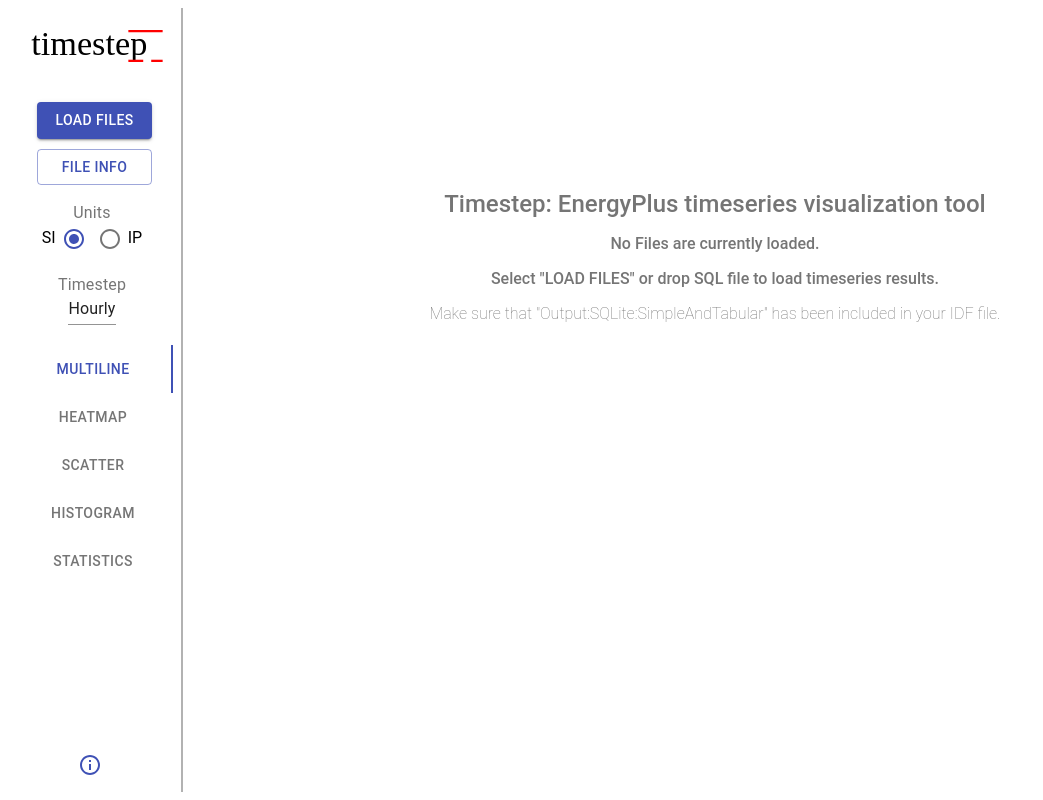
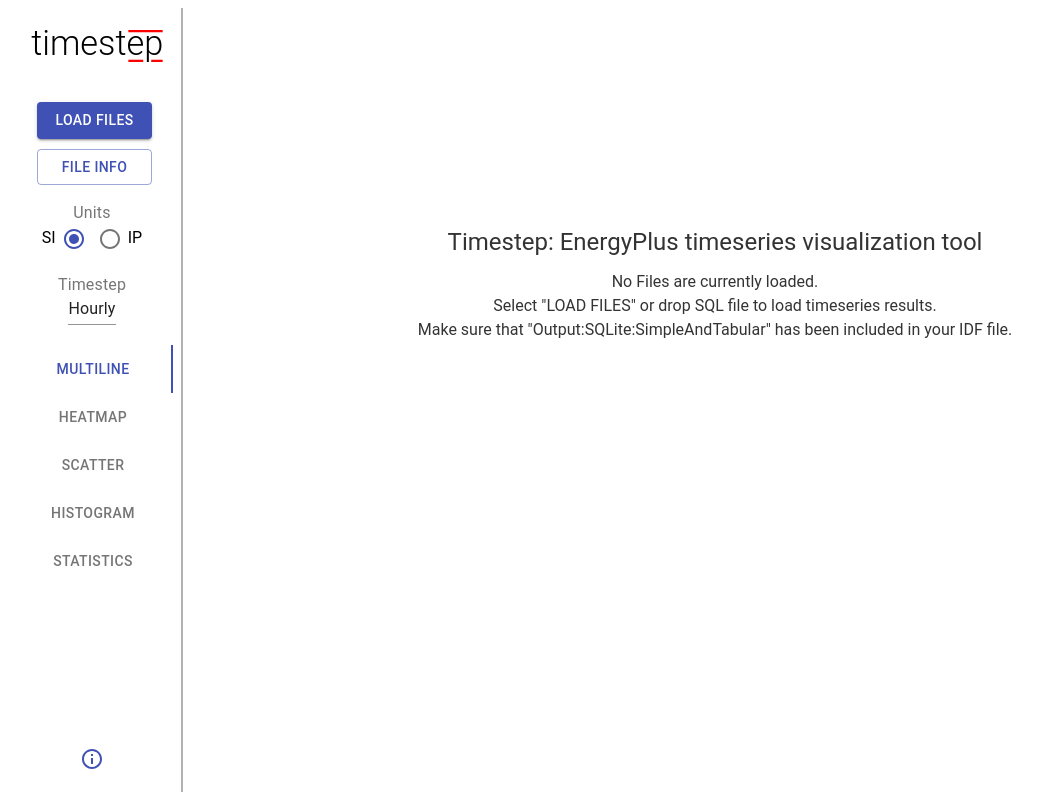
Before and after one commit to michaelsweeney/timestep, a React app in the folder app/: page / in a window 1280 px wide. Shown: the whole page, without its empty margins (0-1043 px from the left). Built offline with nearby package versions, Linux system fonts and the light colour scheme; the HTML template or start-up script is replaced by a standard one.

Commit message:
minor formatting

```diff
--- a/app/src/css/app.global.css
+++ b/app/src/css/app.global.css
@@ -1,17 +1,17 @@
 
 @font-face {
   font-family: "Roboto";
-  src: local("./fonts/Roboto-Black.ttf") format("truetype"),
-  local("./fonts/Roboto-BlackItalic.ttf") format("truetype"),
-  local("./fonts/Roboto-Bold.ttf") format("truetype"),
-  local("./fonts/Roboto-BoldItalic.ttf") format("truetype"),
-  local("./fonts/Roboto-Light.ttf") format("truetype"),
-  local("./fonts/Roboto-LightItalic.ttf") format("truetype"),
-  local("./fonts/Roboto-Medium.ttf") format("truetype"),
-  local("./fonts/Roboto-MediumItalic.ttf") format("truetype"),
-  local("./fonts/Roboto-Regular.ttf") format("truetype"),
-  local("./fonts/Roboto-Thin.ttf") format("truetype"),
-  local("./fonts/Roboto-ThinItalic.ttf") format("truetype");
+  src: local('Roboto-Black') url("../fonts/Roboto-Black.ttf") format("truetype"),
+  local('Roboto-BlackItalic') url("../fonts/Roboto-BlackItalic.ttf") format("truetype"),
+  local('Roboto-Bold') url("../fonts/Roboto-Bold.ttf") format("truetype"),
+  local('Roboto-BoldItalic') url("../fonts/Roboto-BoldItalic.ttf") format("truetype"),
+  local('Roboto-Light') url("../fonts/Roboto-Light.ttf") format("truetype"),
+  local('Roboto-LightItalic') url("../fonts/Roboto-LightItalic.ttf") format("truetype"),
+  local('Roboto-Medium') url("../fonts/Roboto-Medium.ttf") format("truetype"),
+  local('Roboto-MediumItalic') url("../fonts/Roboto-MediumItalic.ttf") format("truetype"),
+  local('Roboto-Regular') url("../fonts/Roboto-Regular.ttf") format("truetype"),
+  local('Roboto-Thin') url("../fonts/Roboto-Thin.ttf") format("truetype"),
+  local('Roboto-ThinItalic') url("../fonts/Roboto-ThinItalic.ttf") format("truetype");
 }
 
 
--- a/app/src/js/components/infocontainer.tsx
+++ b/app/src/js/components/infocontainer.tsx
@@ -6,19 +6,11 @@
 
 const useStyles = makeStyles(
   {
-    root: {
-      position: 'absolute',
-      bottom: 10,
-      left: 50,
-      backgroundColor: 'white'
-    },
-    icon: {
-      '&:hover': {
-        color: 'red'
-      }
-    },
+    root: {},
+
     button: {
-      borderWidth: '0px !important'
+      borderWidth: '0px !important',
+      verticalAlign: 'bottom'
     }
   },
   {
--- a/app/src/js/components/landingpage.tsx
+++ b/app/src/js/components/landingpage.tsx
@@ -5,27 +5,20 @@
   {
     root: {
       textAlign: 'center',
-      marginTop: '15%',
-      marginBottom: '20%',
+      marginTop: 200,
+      marginBottom: 40,
       padding: 20,
-      color: 'rgba(0,0,0,0.54)'
+      color: 'rgba(0,0,0,0.8)'
     },
     title: {
       fontSize: 24,
-      marginBottom: 16,
-      fontWeight: 500
+      marginBottom: 16
     },
     maintext: {
       fontSize: 16,
-      marginBottom: 16,
-      fontWeight: 500
-    },
-    subtext: {
-      fontSize: 16,
-      fontWeight: 250
+      marginBottom: 5
     }
   },
-
   {
     name: 'landing-page'
   }
@@ -40,11 +33,10 @@
       </div>
 
       <div className={classes.maintext}>No Files are currently loaded.</div>
-
       <div className={classes.maintext}>
         Select "LOAD FILES" or drop SQL file to load timeseries results.
       </div>
-      <div className={classes.subtext}>
+      <div className={classes.maintext}>
         Make sure that "Output:SQLite:SimpleAndTabular" has been included in
         your IDF file.
       </div>
--- a/app/src/js/components/logo.tsx
+++ b/app/src/js/components/logo.tsx
@@ -28,7 +28,7 @@
         version="1.1"
         viewBox="0 0 70 70"
       >
-        <text x="-30" y="50" fontFamily="Roboto-Light" fontSize="30">
+        <text x="-30" y="50" fontFamily="Roboto" fontWeight="300" fontSize="30">
           timestep
         </text>
         <line
--- a/app/src/js/components/sidebar.tsx
+++ b/app/src/js/components/sidebar.tsx
@@ -9,6 +9,7 @@
 import { InfoContainer } from './infocontainer';
 
 import { makeStyles } from '@material-ui/core/styles';
+import { callbackify } from 'util';
 
 const useStyles = makeStyles(
   {
@@ -21,6 +22,12 @@
       textAlign: 'center',
       boxSizing: 'border-box',
       overflow: 'hidden'
+    },
+    topContainer: {
+      height: 'calc(100% - 50px)'
+    },
+    bottomContainer: {
+      // height: '75px'
     }
   },
   {
@@ -32,13 +39,17 @@
   const classes = useStyles();
   return (
     <div className={classes.root}>
+      <div className={classes.topContainer}>
         <Logo></Logo>
         <FileHandler fileCallback={props.fileCallback} />
         <FileList fileInfo={props.fileInfo} />
         <UnitRadio unitCallback={props.unitCallback} />
         <TimeStepSelect timeStepCallback={props.timeStepCallback} />
         <ViewSelector activeViewCallback={props.activeViewCallback} />
+      </div>
+      <div className={classes.bottomContainer}>
         <InfoContainer />
+      </div>
     </div>
   );
 };
--- a/app/src/js/components/viewcontrol.tsx
+++ b/app/src/js/components/viewcontrol.tsx
@@ -18,7 +18,10 @@
       height: '99vh',
       boxSizing: 'border-box',
       overflowY: 'hidden',
-      overflowX: 'hidden'
+      overflowX: 'hidden',
+      '&::-webkit-scrollbar': {
+        display: 'none'
+      }
     }
   },
   { name: 'view-container' }
```
Lines whose indentation alone changed are shown as unchanged.
